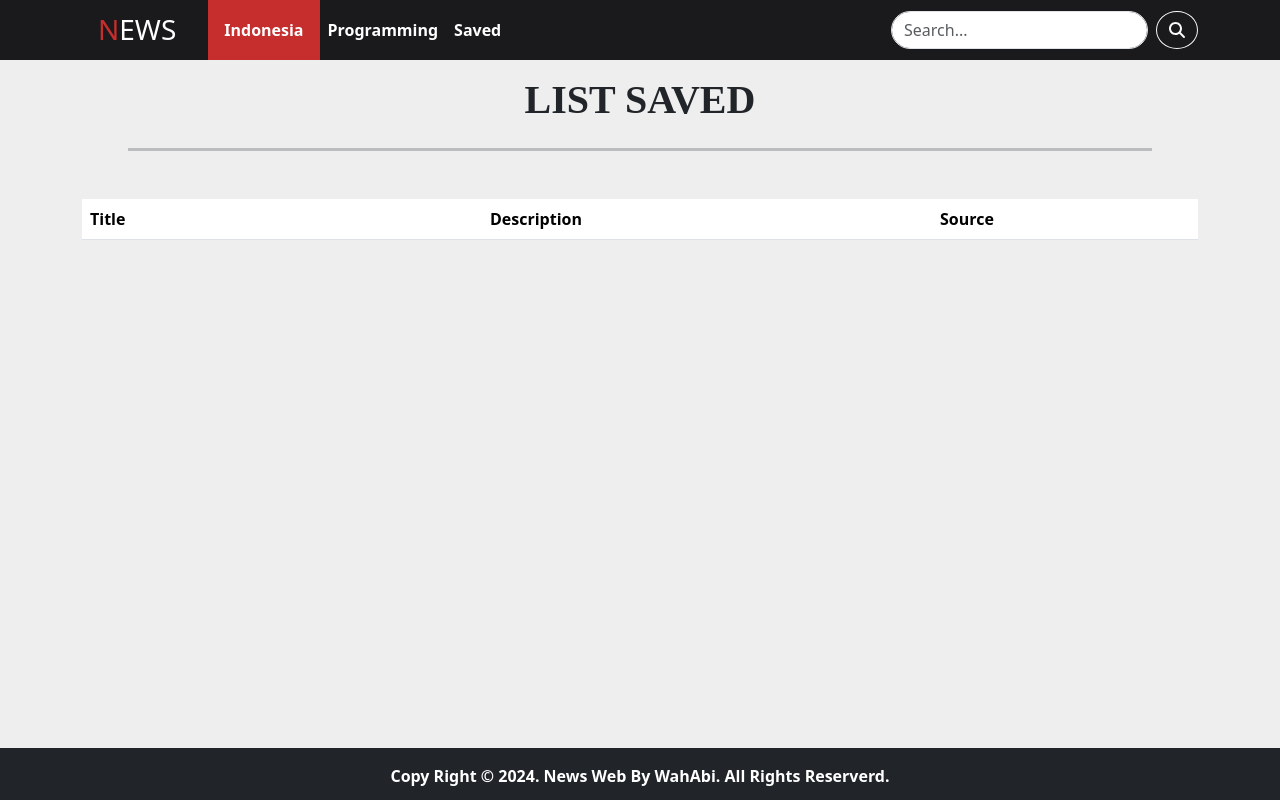
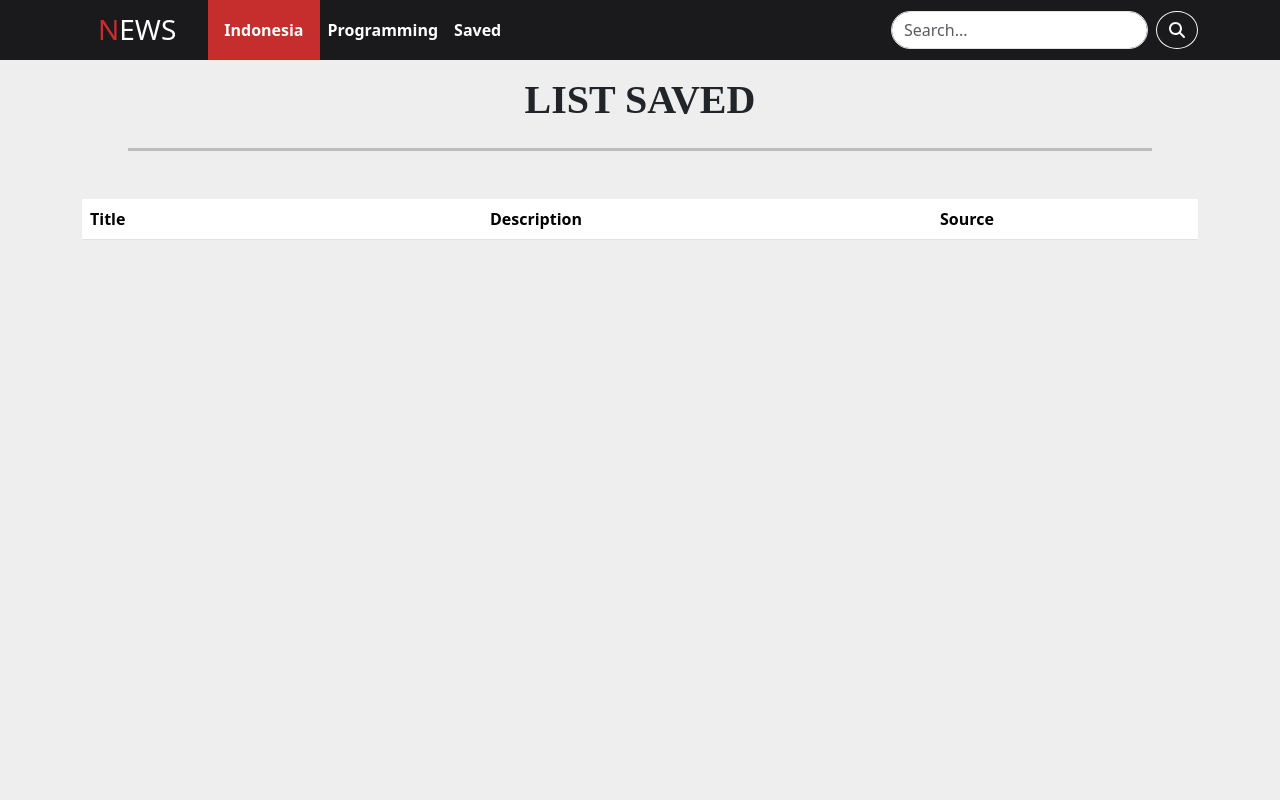
Before and after one commit to Wahabi86/Hacktiv8_Capstone-Project_NewsWeb, a React (Vite) app: page /saved in a window 1280 px wide. Shown: the top 800 px of the page. Built offline with nearby package versions, Linux system fonts and the light colour scheme.

Commit message:
update page saved

```diff
--- a/src/pages/Saved.jsx
+++ b/src/pages/Saved.jsx
@@ -12,7 +12,7 @@ function Saved() {
   };
 
   return (
-    <div style={{ minHeight: "78vh" }}>
+    <div className="d-flex flex-column min-vh-100">
       <div className="container">
         <div className="d-flex justify-content-center my-3 text-uppercase">
           <h1>List Saved</h1>
```
